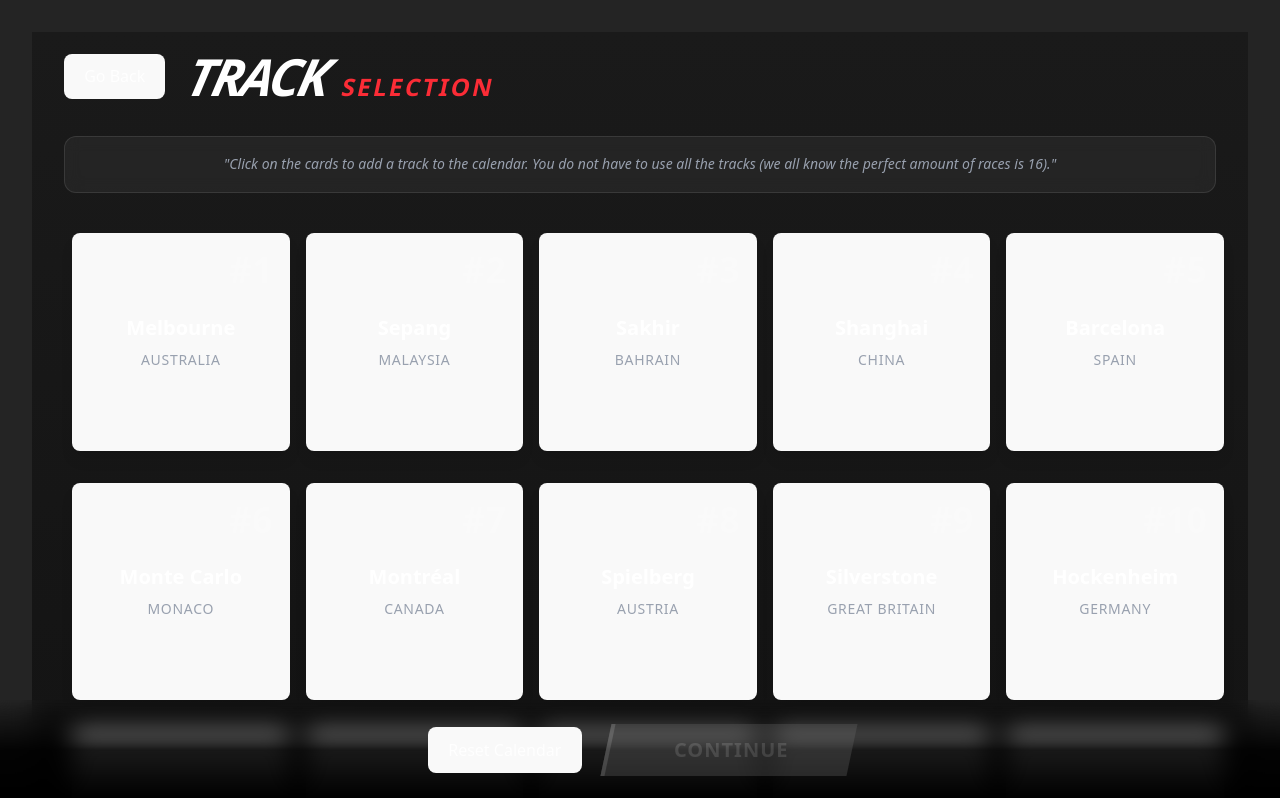
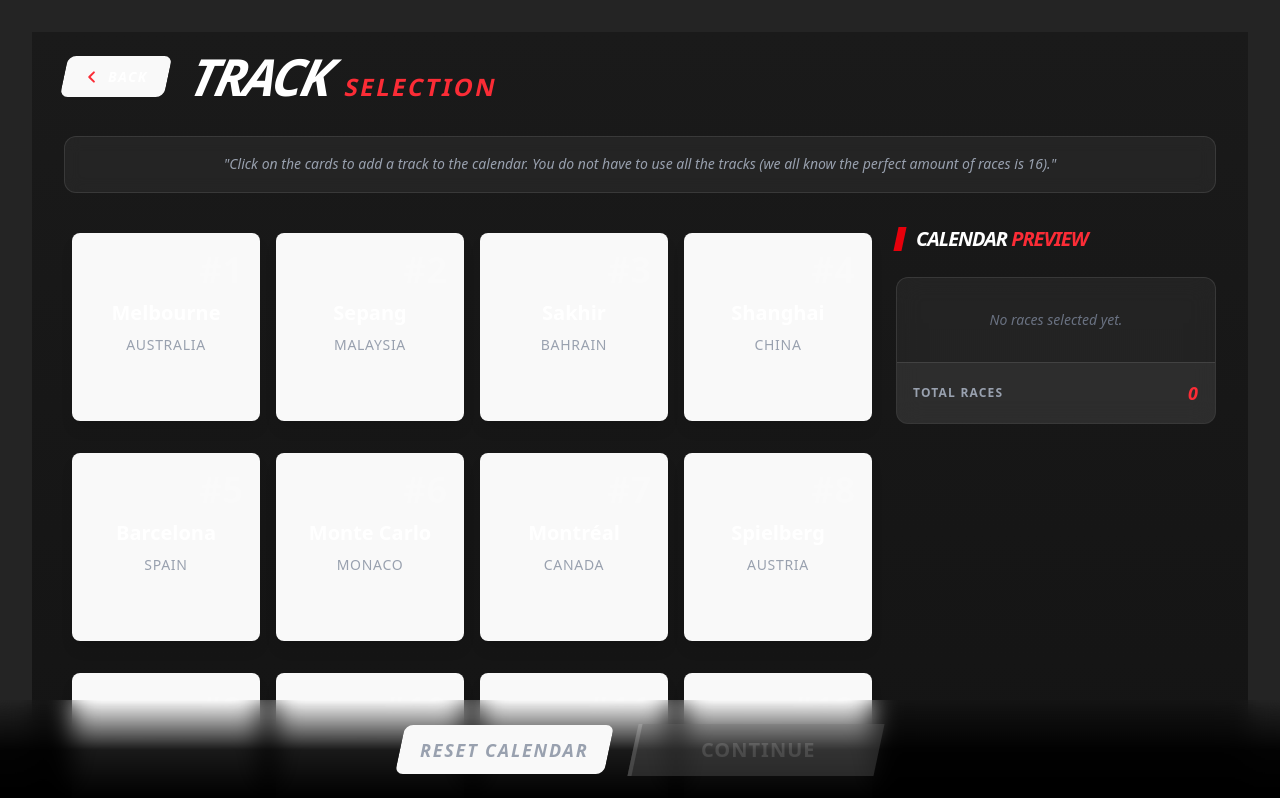
Before and after one commit to therobhe/f1-game-point-manager, a React (Vite) app: page /custom-calendar in a window 1280 px wide. Shown: the top 798 px of the page. Built offline with nearby package versions, Linux system fonts and the light colour scheme.

Commit message:
feat: introduce calendar preview, add season reset functionality, and update button styling.

```diff
--- /dev/null
+++ b/src/components/CalendarPreview.tsx
@@ -0,0 +1,98 @@
+import React from 'react';
+import { useSeasonContext } from '../context/hooks.ts';
+
+export const CalendarPreview: React.FC = () => {
+    const { raceCalendar, setRaceCalendar } = useSeasonContext();
+
+    const handleRemoveRace = (indexToRemove: number) => {
+        setRaceCalendar(prev => prev.filter((_, index) => index !== indexToRemove));
+    };
+
+    return (
+        <div className="w-full lg:w-80 flex flex-col gap-4 animate-fade-in">
+            <div className="flex items-center gap-3 mb-2">
+                <div className="w-2 h-6 bg-red-600 transform -skew-x-12"></div>
+                <h2 className="text-xl font-black italic uppercase text-white tracking-tighter">
+                    Calendar <span className="text-red-500">Preview</span>
+                </h2>
+            </div>
+
+            <div className="bg-white/5 border border-white/10 rounded-xl overflow-hidden backdrop-blur-md">
+                {raceCalendar.length === 0 ? (
+                    <div className="p-8 text-center">
+                        <p className="text-gray-500 italic text-sm">No races selected yet.</p>
+                    </div>
+                ) : (
+                    <div className="flex flex-col max-h-[60vh] overflow-y-auto custom-scrollbar">
+                        {raceCalendar.map((track, index) => (
+                            <div
+                                key={`${track.id}-${index}`}
+                                className="group relative flex items-center p-4 border-b border-white/5 last:border-0 hover:bg-white/5 transition-colors"
+                            >
+                                {/* Accent bar on hover */}
+                                <div className="absolute left-0 top-0 bottom-0 w-1 bg-red-600 transform scale-y-0 group-hover:scale-y-100 transition-transform duration-300"></div>
+
+                                {/* Race Number */}
+                                <div className="flex-shrink-0 w-8 h-8 rounded-none border border-white/20 flex items-center justify-center transform -skew-x-12 mr-4 bg-white/5 group-hover:bg-red-600/20 group-hover:border-red-500/50 transition-all">
+                                    <span className="text-sm font-black italic text-white transform skew-x-12">
+                                        {(index + 1).toString().padStart(2, '0')}
+                                    </span>
+                                </div>
+
+                                {/* Race Info */}
+                                <div className="flex flex-col min-w-0 flex-1">
+                                    <div className="text-xs font-bold uppercase tracking-widest text-red-500 mb-0.5 opacity-80">
+                                        {track.nationality}
+                                    </div>
+                                    <div className="text-sm font-black italic uppercase text-white tracking-tight truncate">
+                                        {track.name}
+                                    </div>
+                                </div>
+
+                                {/* Delete Button */}
+                                <button
+                                    onClick={() => handleRemoveRace(index)}
+                                    className="
+                                        ml-2 p-2
+                                        text-gray-500 hover:text-white hover:bg-red-600/20
+                                        transform transition-all duration-300
+                                        border border-transparent hover:border-red-500/50
+                                        -skew-x-12
+                                    "
+                                    title="Remove Race"
+                                >
+                                    <svg xmlns="http://www.w3.org/2000/svg" className="h-4 w-4 transform skew-x-12" fill="none" viewBox="0 0 24 24" stroke="currentColor">
+                                        <path strokeLinecap="round" strokeLinejoin="round" strokeWidth={3} d="M6 18L18 6M6 6l12 12" />
+                                    </svg>
+                                </button>
+                            </div>
+                        ))}
+                    </div>
+                )}
+
+                <div className="p-4 bg-white/5 border-t border-white/10">
+                    <div className="flex justify-between items-center text-xs uppercase tracking-widest font-bold">
+                        <span className="text-gray-400">Total Races</span>
+                        <span className="text-red-500 text-lg italic">{raceCalendar.length}</span>
+                    </div>
+                </div>
+            </div>
+
+            <style>{`
+				.custom-scrollbar::-webkit-scrollbar {
+					width: 4px;
+				}
+				.custom-scrollbar::-webkit-scrollbar-track {
+					background: rgba(255, 255, 255, 0.05);
+				}
+				.custom-scrollbar::-webkit-scrollbar-thumb {
+					background: rgba(220, 38, 38, 0.5);
+					border-radius: 2px;
+				}
+				.custom-scrollbar::-webkit-scrollbar-thumb:hover {
+					background: rgba(220, 38, 38, 0.8);
+				}
+			`}</style>
+        </div>
+    );
+};
--- a/src/components/ui/buttons/BackButton.tsx
+++ b/src/components/ui/buttons/BackButton.tsx
@@ -4,6 +4,30 @@ export const BackButton = () => {
 	const navigate = useNavigate();
 
 	return (
-		<button onClick={ () => navigate(-1) }>Go Back</button>
+		<button
+			onClick={() => navigate(-1)}
+			className="
+				group relative flex items-center justify-center
+				px-6 py-2
+				bg-white/5 hover:bg-white/10
+				border border-white/20 hover:border-white/40
+				transform -skew-x-12
+				transition-all duration-300 ease-out
+				hover:shadow-[0_0_15px_rgba(255,255,255,0.1)]
+			"
+		>
+			<svg
+				xmlns="http://www.w3.org/2000/svg"
+				className="h-4 w-4 mr-2 text-red-500 transform skew-x-12 group-hover:-translate-x-1 transition-transform"
+				fill="none"
+				viewBox="0 0 24 24"
+				stroke="currentColor"
+			>
+				<path strokeLinecap="round" strokeLinejoin="round" strokeWidth={3} d="M15 19l-7-7 7-7" />
+			</svg>
+			<span className="text-sm font-black italic uppercase text-white tracking-widest transform skew-x-12">
+				Back
+			</span>
+		</button>
 	);
 };
--- a/src/components/ui/buttons/ResetCalendarButton.tsx
+++ b/src/components/ui/buttons/ResetCalendarButton.tsx
@@ -3,6 +3,22 @@ import { useSeasonContext } from '../../../context/hooks.ts';
 export const ResetCalendarButton = () => {
 	const { resetRaceCalendar } = useSeasonContext();
 	return (
-		<button onClick={resetRaceCalendar}>Reset Calendar</button>
+		<button
+			onClick={resetRaceCalendar}
+			className="
+				group relative overflow-hidden
+				px-8 py-3
+				bg-transparent border-2 border-white/10 hover:border-white/30
+				transform -skew-x-12
+				transition-all duration-300 ease-out
+				hover:bg-white/5
+				flex items-center justify-center
+			"
+		>
+			<span className="relative z-10 block text-lg font-black italic text-gray-400 group-hover:text-white uppercase tracking-widest transform skew-x-12 transition-colors">
+				Reset Calendar
+			</span>
+			<div className="absolute inset-0 h-full w-0 bg-white/5 transition-all duration-300 group-hover:w-full"></div>
+		</button>
 	);
 };
--- a/src/context/SeasonContext.tsx
+++ b/src/context/SeasonContext.tsx
@@ -12,6 +12,7 @@ type SeasonContextProps = {
 	resetRaceCalendar: () => void;
 	activePointSystem: number[] | null;
 	setActivePointSystem: Dispatch<SetStateAction<number[] | null>>;
+	resetSeason: () => void;
 };
 
 export const SeasonContext = createContext<SeasonContextProps | undefined>(undefined);
--- a/src/context/SeasonContextProvider.tsx
+++ b/src/context/SeasonContextProvider.tsx
@@ -20,18 +20,24 @@ const defaultDriverPoints: DriverPoints = drivers.reduce(
 	{} as DriverPoints
 );
 
-export const SeasonProvider = ({ children }: {children: ReactNode}) => {
-	const [ raceCalendar, setRaceCalendar ] = useState<Track[]>([]);
-	const [ currentTrack, setCurrentTrack ] = useState<Track>(tracks[0]);
-	const [ driverPoints, setDriverPoints ] = useState<DriverPoints>(defaultDriverPoints);
-	const [ activePointSystem, setActivePointSystem ] = useState<number[] | null>(null);
+export const SeasonProvider = ({ children }: { children: ReactNode }) => {
+	const [raceCalendar, setRaceCalendar] = useState<Track[]>([]);
+	const [currentTrack, setCurrentTrack] = useState<Track>(tracks[0]);
+	const [driverPoints, setDriverPoints] = useState<DriverPoints>(defaultDriverPoints);
+	const [activePointSystem, setActivePointSystem] = useState<number[] | null>(null);
 
 	const addSingleRaceToRaceCalendar = (trackToAdd: Track) => {
-		setRaceCalendar(prev => [ ...prev, trackToAdd ]);
+		setRaceCalendar(prev => [...prev, trackToAdd]);
 	};
 
 	const resetRaceCalendar = () => {
 		setRaceCalendar([]);
+	};
+
+	const resetSeason = () => {
+		setRaceCalendar([]);
+		setDriverPoints(defaultDriverPoints);
+		setActivePointSystem(null);
 	};
 
 	const providedValues = {
@@ -44,7 +50,8 @@ export const SeasonProvider = ({ children }: {children: ReactNode}) => {
 		addSingleRaceToRaceCalendar,
 		resetRaceCalendar,
 		activePointSystem,
-		setActivePointSystem
+		setActivePointSystem,
+		resetSeason
 	};
 
 	return (
--- a/src/pages/CustomCalendarConfig.tsx
+++ b/src/pages/CustomCalendarConfig.tsx
@@ -6,6 +6,7 @@ import { ResetCalendarButton } from '../components/ui/buttons/ResetCalendarButto
 import { TrackCard } from '../components/ui/cards/TrackCard.tsx';
 import { useSeasonContext } from '../context/hooks.ts';
 import { tracks } from '../utils/data.ts';
+import { CalendarPreview } from '../components/CalendarPreview.tsx';
 
 export const CustomCalendarConfig: React.FC = () => {
 	const { raceCalendar } = useSeasonContext();
@@ -36,8 +37,14 @@ export const CustomCalendarConfig: React.FC = () => {
 					</p>
 				</div>
 
-				<div className="grid grid-cols-2 lg:grid-cols-4 xl:grid-cols-5 gap-4">
-					{renderTrackCards()}
+				<div className="flex flex-col lg:flex-row gap-8 items-start">
+					<div className="flex-1">
+						<div className="grid grid-cols-2 md:grid-cols-3 xl:grid-cols-4 gap-4">
+							{renderTrackCards()}
+						</div>
+					</div>
+
+					<CalendarPreview />
 				</div>
 
 				{/* Floating Bottom Navigation Block */}
--- a/src/pages/Finish.tsx
+++ b/src/pages/Finish.tsx
@@ -48,7 +48,7 @@ const PodiumItem: React.FC<{
 };
 
 export const Finish: React.FC = () => {
-	const { driverPoints } = useSeasonContext();
+	const { driverPoints, resetSeason } = useSeasonContext();
 
 	const topDrivers = useMemo(() => {
 		return drivers.map(driver => ({
@@ -183,6 +183,7 @@ export const Finish: React.FC = () => {
 			<div className="mt-12">
 				<Link
 					to="/"
+					onClick={resetSeason}
 					className="
                         relative overflow-hidden group
                         px-12 py-4
```
